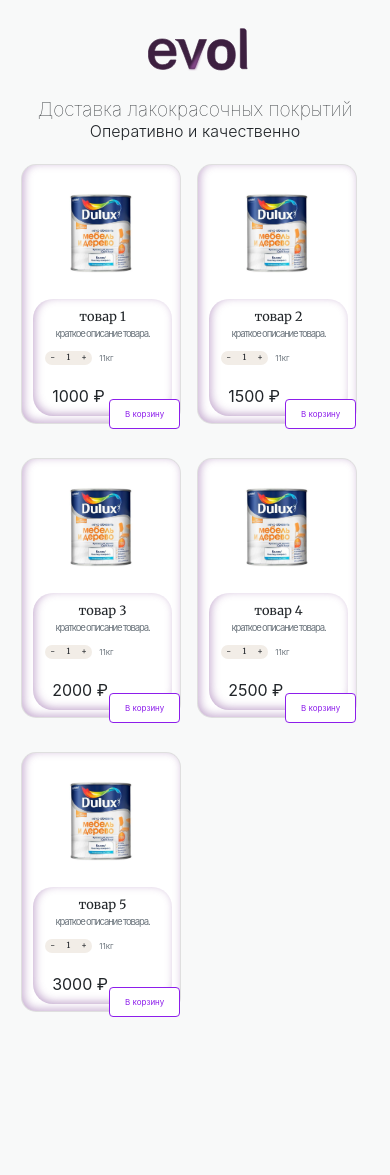
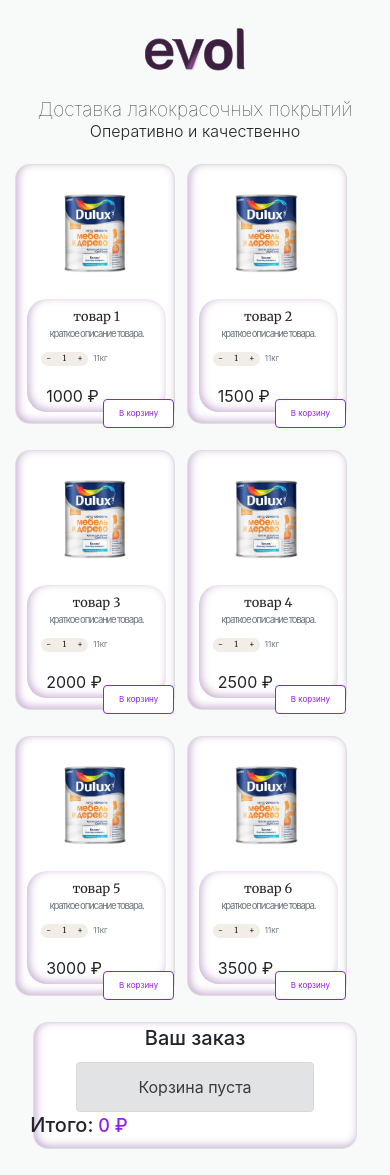
Before and after one commit to Diminikhui/EVOL, a PHP site: page /EVOL0.4.html in a window 390 px wide. Before the commit the page ends 1017 px from the top, so only its background shows below. Run offline with PHP 8.4, Linux system fonts and the light colour scheme.

Commit message:
30 commit

```diff
--- a/EVOL0.4.html
+++ b/EVOL0.4.html
@@ -76,12 +76,7 @@
 					<div id="order-form" class="card-body-korzina border-top none">
 						<h5 class="card-title">Оформить заказ</h4>
 						<form>
-							<div class="form-group">
-								<input type="text" class="form-control" placeholder="Ваш номер телефона">
-							</div>
-							<div class="form-group">
-								<input type="text" class="form-control" placeholder="Адрес доставки">
-							</div>
+
 							<button type="submit" class="btn btn-primary">Заказать</button>
 						</form>
 					</div>
--- a/css/main.css
+++ b/css/main.css
@@ -23,8 +23,7 @@ img {
 } */
 
 .logo {
-	margin-left:37% ;
-
+	margin-left:175px ;
 	margin-top: 0;
 	height: 100px;
 	width: 100px;
@@ -136,24 +135,29 @@ display: flex;
 
 .price {
 	text-align: left;
+
 }
 
 .price__weight {
 	color: #6c757d!important;
 	font-size: 50%;
 	line-height: 1;
-	margin-left: 50%;
-	margin-top: -35%;
-	margin-bottom: 100%;
-	/* margin-bottom: 60%; */
+	margin-left: -55px;
+	margin-top: -2px;
+	/* margin-bottom: -20px; */
 
 }
 
 .price__currency {
-	font-size: 120%;
-	margin-bottom: 170%;
-	margin-left: -29%;
-	margin-top: -95%;
+	font-size: 110%;
+	margin-left: -107px;
+	margin-top: 15px;
+}
+
+.price__currency_korzina {
+	font-size: 55%;
+	margin-left: -107px;
+	margin-top: 15px;
 }
 
 .btn-outline-warning {
@@ -227,9 +231,10 @@ margin-top: -10%;
 
 }
 
-.cart-item__details .price__currency {
-	font-size: 18px;
+.cart-item__details .price__currency_korzina{
+	font-size: 30px;
 	margin-left: 15px;
+
 }
 
 .cart-total {
@@ -291,8 +296,9 @@ transform: translateY(5px);
 margin-left: 11px;
 margin-bottom: 13px;
 position: relative;
-height: 78%;
-width: 80%;
+height: 125px;
+width: 408px;
+text-align: center;
 
 }
 .card-body-korzina.border-top{
@@ -301,13 +307,12 @@ width: 80%;
 
 }
 .h5{
-margin-left: 10%;
-margin-bottom: 90% ;
-margin-top: -40%;
+margin-left: -200px;
+margin-top: 30px;
 }
 .card-title{
 text-align: center;
-margin-left: 20%;
+
 
 }
 .alert.alert-secondary{
@@ -323,78 +328,78 @@ box-shadow:  inset 2px -2px 8px rgba(129, 73, 152, 0.442);
 border-radius: 15px;
 transform: translateY(5px);
 /* margin-left: 0%; */
-margin-bottom: 13px;
 position: relative;
-height: 60%;
-width: 100%;
+height: 270px;
+width: 180px;
 
 
 }
 
 
 .items.counter-wrapper{
-width: 50%;
-height: 60%;
-margin-left: -20%;
-margin-top: -11%;
-margin-bottom: 15%;
+	width: 47px;
+	height:14px;
+	margin-left: -18px;
+	margin-top: -50px;
 
 }
 
 .btn.btn-block.btn-outline-warning{
-
-height: 36%;
-width: 70%;
+	height: 39%;
+	width: 72%;
 	font-size: 50%;
 	line-height: 70%;
-margin-left: 55%;
-margin-top: -135% ;
-margin-bottom: 120%;
+	margin-left: 67px;
+	margin-top: -40px ;
 	color: 844889;
 	background-color: white;
 	text-align: center;
 
 }
 .col-md-6{
-	margin-right: -1%;
-	width: 50%;
-	margin-left: -1.5%;
-	margin-bottom:-30% ;
+	margin-right: -3%;
+	width: 220px;
+	margin-left: 1.5%;
+	margin-bottom:5px ;
 }
 /* медиа запросы */
-@media only screen and (min-width : 391) and (max-width : 575){
+@media  screen and  (max-width : 998px){
+
+
+
+
+}
+@media  screen and  (max-width : 768px){
 	.card.mb-4.tovar{
 		box-shadow:  inset 2px -2px 8px rgba(129, 73, 152, 0.442);
 		border-radius: 15px;
 		transform: translateY(5px);
-	/* margin-left: 0%; */
-	margin-bottom: 13px;
+		/* margin-left: 11px; */
+		margin-bottom: 300px;
 		position: relative;
-	height: 60%;
-	width: 100%;
-
+		height: 260px;
+		width: 150px;
 }
 .card-body.text-center{
 	box-shadow:  inset 2px -2px 8px rgba(129, 73, 152, 0.442);
 	width: 88%;
-	height: 30%;
+	height: 40%;
 	border-radius: 20px;
 	transform: translateY(5px);
-	margin-left: 6%;
+	margin-left: 11px;
 	margin-right: 5px;
 	margin-bottom: 8%;
-	margin-top: 7%;
+	margin-top: 2%;
 
 }
 	.btn.btn-block.btn-outline-warning{
 
-	height: 36%;
-	width: 70%;
+	height: 39%;
+	width: 72%;
 	font-size: 50%;
 	line-height: 70%;
-	margin-left: 55%;
-	margin-top: -135% ;
-	margin-bottom: 120%;
+	margin-left: 56px;
+	margin-top: -74px ;
 	color: 844889;
 	background-color: white;
 	text-align: center;
@@ -402,22 +407,83 @@ text-align: center;
 }
 .item-title {
 
-	font-size:90%;
+	font-size:80%;
 	min-height: auto;
 	margin-top: -10%;
 	margin-bottom: -5%;
 }
 .items.counter-wrapper{
-	width: 50%;
-	height: 60%;
-	margin-left: -20%;
-	margin-top: -11%;
-	margin-bottom: 15%;
+	width: 47px;
+	height:14px;
+	margin-left: -18px;
+	margin-top: -40px;
+	}
+	.price__weight {
+		color: #6c757d!important;
+		font-size: 50%;
+		line-height: 1;
+		margin-left: -43px;
+		margin-top: -5px;
 
 	}
+	.price__currency {
+		font-size: 100%;
+		margin-left: -90px;
+		margin-top: 22px;
+	}
+
+	.price__currency_korzina {
+		font-size: 50%;
+		margin-left: -90px;
+		margin-top: 22px;
+	}
+
+	.col-md-6{
+		margin-right: 3%;
+		width: 160px; ;
+		margin-left: 0%;
+		margin-bottom:2px ;
+	}
+	.text-muted{
+
+		font-size: 60%;
+		letter-spacing: -1.2px;
+		margin-top: -80%;
 
 	}
-@media only screen and ( min-width : 320px )and (max-width : 390px) {
+	.card.mb-4{
+		box-shadow:  inset 2px -2px 8px rgba(129, 73, 152, 0.442);
+		border-radius: 15px;
+		transform: translateY(5px);
+		/* margin-left: 50%; */
+		margin-right: px;
+		position: relative;
+		height: 250px;
+		width: 350px;
+
+
+		}
+	.product-img {
+		width: 60%;
+		height: auto;
+		margin-left: auto;
+		margin-right: auto;
+		margin-top: 25px;
+		margin-bottom: 15px;
+		}
+	.card-title{
+	margin-right: 70px;
+	}
+	.cart-item__title {
+		font-family: 'Merriweather', serif;
+		font-size: 100%;
+		line-height: 1.2;
+		font-weight: 600;
+		margin-bottom: 5px;
+		/* margin-left:; */
+	}
+}
+@media  screen and  (max-width : 576px) {
 	.card.mb-4.tovar{
 		box-shadow:  inset 2px -2px 8px rgba(129, 73, 152, 0.442);
 		border-radius: 15px;
@@ -436,7 +502,7 @@ text-align: center;
 		transform: translateY(5px);
 		margin-left: 11px;
 		margin-right: 5px;
-		margin-bottom: 8%;
+		margin-bottom: 10%;
 		margin-top: 2%;
 
 }
@@ -463,8 +529,8 @@ text-align: center;
 .items.counter-wrapper{
 	width: 47px;
 	height:14px;
-	margin-left: -18px;
-	margin-top: -40px;
+	margin-left: -16px;
+	margin-top: -50px;
 
 	}
 .price__weight {
@@ -481,11 +547,17 @@ text-align: center;
 	margin-top: 22px;
 }
 
+.price__currency_korzina {
+	font-size: 50%;
+	margin-left: -90px;
+	margin-top: 22px;
+}
+
 .col-md-6{
-margin-right: -4px;
-width: 185px;
-margin-left: -5px;
-margin-bottom:10px ;
+margin-right: 3%;
+width: 160px; ;
+margin-left: 0%;
+margin-bottom:2px ;
 }
 .text-muted{
 
@@ -499,11 +571,12 @@ margin-bottom:10px ;
 	border-radius: 15px;
 	transform: translateY(5px);
 	/* margin-left: 50%; */
-	margin-right: 100%;
+	margin-right: auto;
+	margin-left: auto;
 	position: relative;
-	height: 78%;
-	width: 80%;
-	position: fixed;
+	height: 80%;
+	width: 90%;
+
 
 	}
 .product-img {
@@ -514,11 +587,45 @@ margin-bottom:10px ;
 	margin-top: 25px;
 	margin-bottom: 15px;
 	}
+.card-title{
+margin-right: auto;
+margin-left: auto;
+margin-top: 1%;
 }
-/* @media screen and (max-width: 600px) {
-  #korzina { */
-  /* position: fixed; /* Фиксированное положение */
-	/* right: 10px; /* Расстояние от правого края окна браузера */
-	/* top: 20%; /* Расстояние сверху */
-  /* }
-} */
+.cart-item__title {
+	font-family: 'Merriweather', serif;
+	font-size: 100%;
+    line-height: 1.2;
+	font-weight: 600;
+	margin-top: 55px;
+	margin-left: -205px;
+
+}
+.logo{
+margin-left:auto;
+margin-right: auto;
+margin-bottom: 0%;
+}
+.i{
+margin-left: -5%;
+}
+
+.cart-item__top{
+width: 100%;
+height: 100px;
+}
+
+img{
+margin-left: 180px;
+width: 80px;
+}
+.items.items--small.counter-wrapper{
+margin-top:10px ;
+
+}
+.card-body-korzina.korzina{
+	height: 60%;
+	width:100%;
+
+}
+}
--- a/js/calcCartPrice.js
+++ b/js/calcCartPrice.js
@@ -1,6 +1,6 @@
 function calcCartPriceAndDelivery() {
 	const cartWrapper = document.querySelector('.cart-wrapper');
-	const priceElements = cartWrapper.querySelectorAll('.price__currency');
+	const priceElements = cartWrapper.querySelectorAll('price__currency_korzina');
 	const totalPriceEl = document.querySelector('.total-price');
 	const deliveryCost = document.querySelector('.delivery-cost');
 	const cartDelivery = document.querySelector('[data-cart-delivery]');
--- a/js/cart-01.js
+++ b/js/cart-01.js
@@ -25,9 +25,6 @@ window.addEventListener('click', function (event) {
 									<div class="cart-item__img">
 										<img src="${productInfo.imgSrc}" alt="${productInfo.title}">
 									</div>
-									<div class="cart-item__desc">
-										<div class="cart-item__title">${productInfo.title}</div>
-										<!--  <div class="cart-item__weight">${productInfo.itemsInBox} / ${productInfo.weight}</div>-->
 
 										<!-- cart-item__details -->
 										<div class="cart-item__details">
@@ -39,7 +36,7 @@ window.addEventListener('click', function (event) {
 											</div>
 
 											<div class="price">
-												<div class="price__currency">${productInfo.price}</div>
+												<div class="price__currency_korzina">${productInfo.price}</div>
 											</div>
 
 										</div>
--- a/js/cart-02.js
+++ b/js/cart-02.js
@@ -50,7 +50,7 @@ window.addEventListener('click', function (event) {
 											</div>
 
 											<div class="price">
-												<div class="price__currency">${productInfo.price}</div>
+												<div class="price__currency_korina">${productInfo.price}</div>
 											</div>
 
 										</div>
--- a/js/products.json
+++ b/js/products.json
@@ -43,6 +43,14 @@
 		"price": 3000,
 		"imgSrc": "краска.jpg",
 		"description": "описание товара 5 описание товара 5 описание товара 5 описание товара 5 описание товара 5 "
+	},
+	{
+		"id": 6,
+		"title": "товар 6",
+		"itemsInBox": "краткое описание товара",
+		"weight": 11,
+		"price": 3500,
+		"imgSrc": "краска.jpg",
+		"description": "описание товара 6 описание товара 6 описание товара 6 описание товара 6 описание товара 6 описание товара 6 "
 	}
-
 ]
--- a/js/renderProducts.js
+++ b/js/renderProducts.js
@@ -39,14 +39,14 @@ function renderProducts(productsArray) {
  										<div class="price__currency">${item.price} ₽</div>
 									</div>
 								</div>
-
+<!--
  <button class="hidden-description">
  <img class="product-img" src="img/roll/${item.imgSrc}" alt="">
 
  ${item.description}
 
  </button>
-
+ -->
 
 								<button data-cart type="button" class="btn btn-block btn-outline-warning">
 								B корзину
```
Lines whose indentation alone changed are shown as unchanged.
